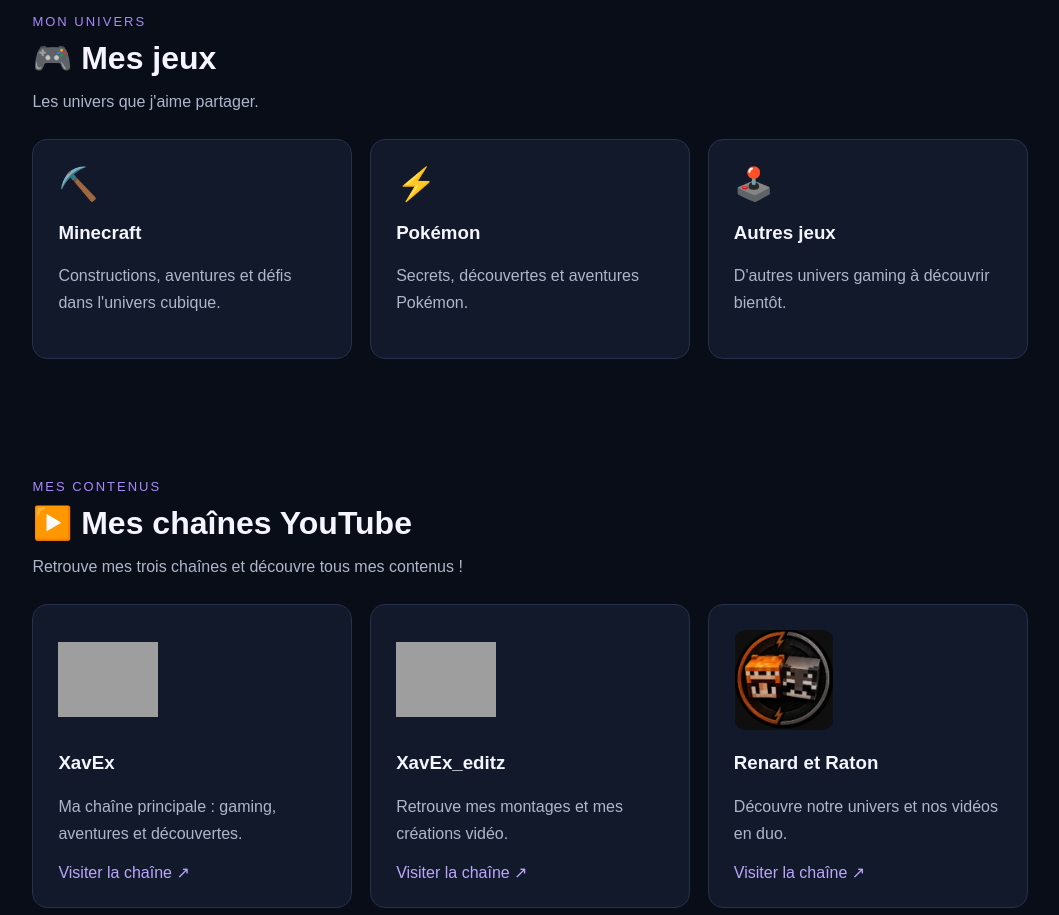
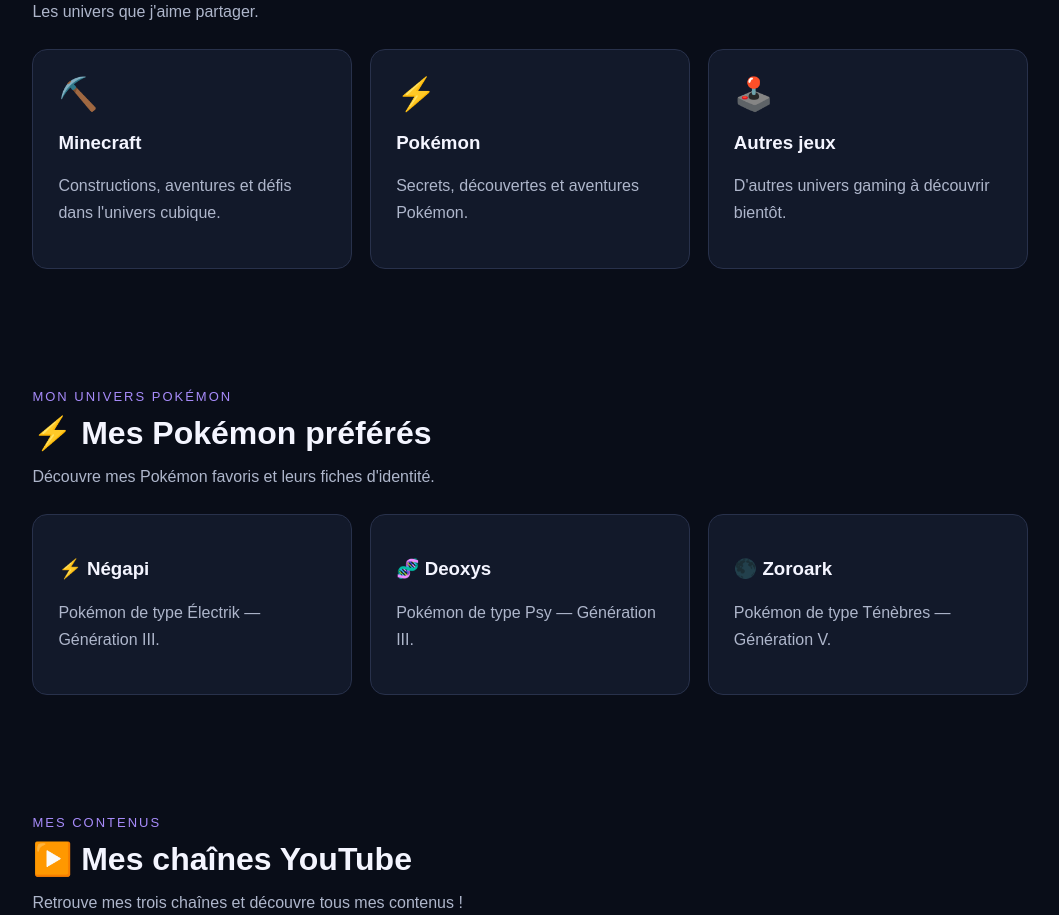
Before and after one commit to XavEx-ytb/XavEx-Web, a plain HTML site: page index.html in a window 1280 px wide. Shown: the part 1056-1971 px from the top of the page, without its empty margins (110-1169 px from the left). Drawn offline with Linux system fonts and the light colour scheme; grey boxes are pictures that could not be loaded.

Commit message:
Update index.html

```diff
--- a/index.html
+++ b/index.html
@@ -52,7 +52,12 @@ h2{font-size:32px;margin:10px 0}
 .community{text-align:center;background:linear-gradient(135deg,#21163d,#11192a);border:1px solid #423064;border-radius:20px;padding:45px 20px}
 footer{text-align:center;padding:25px;color:#828ca5;border-top:1px solid #252b42;font-size:13px}
 @media(max-width:600px){header{justify-content:center}nav{justify-content:center;gap:12px}.hero{padding:75px 18px}}
-</style>
+a.card {
+  display: block;
+  color: inherit;
+  text-decoration: none;
+  cursor: pointer;
+}
   /* Fiches Pokémon */
 .pokemon-section{padding-top:30px}
 .pokemon-card{text-align:center}
@@ -74,6 +79,7 @@ footer{text-align:center;padding:25px;color:#828ca5;border-top:1px solid #252b42
 @media(max-width:600px){
   .pokemon-detail{grid-template-columns:1fr;text-align:center}
 }
+  </style>
 </head>
 <body>
 <header>
@@ -105,8 +111,34 @@ footer{text-align:center;padding:25px;color:#828ca5;border-top:1px solid #252b42
   <p class="sub">Les univers que j'aime partager.</p>
   <div class="grid">
     <div class="card"><div class="emoji">⛏️</div><h3>Minecraft</h3><p>Constructions, aventures et défis dans l'univers cubique.</p></div>
-    <div class="card"><div class="emoji">⚡</div><h3>Pokémon</h3><p>Secrets, découvertes et aventures Pokémon.</p></div>
+    <a class="card" href="#pokemon">
+  <div class="emoji">⚡</div>
+  <h3>Pokémon</h3>
+  <p>Secrets, découvertes et aventures Pokémon.</p>
+</a>
     <div class="card"><div class="emoji">🕹️</div><h3>Autres jeux</h3><p>D'autres univers gaming à découvrir bientôt.</p></div>
+  </div>
+</section>
+  <section id="pokemon">
+  <div class="kicker">Mon univers Pokémon</div>
+  <h2>⚡ Mes Pokémon préférés</h2>
+  <p class="sub">Découvre mes Pokémon favoris et leurs fiches d'identité.</p>
+
+  <div class="grid">
+    <div class="card">
+      <h3>⚡ Négapi</h3>
+      <p>Pokémon de type Électrik — Génération III.</p>
+    </div>
+
+    <div class="card">
+      <h3>🧬 Deoxys</h3>
+      <p>Pokémon de type Psy — Génération III.</p>
+    </div>
+
+    <div class="card">
+      <h3>🌑 Zoroark</h3>
+      <p>Pokémon de type Ténèbres — Génération V.</p>
+    </div>
   </div>
 </section>
 
```
